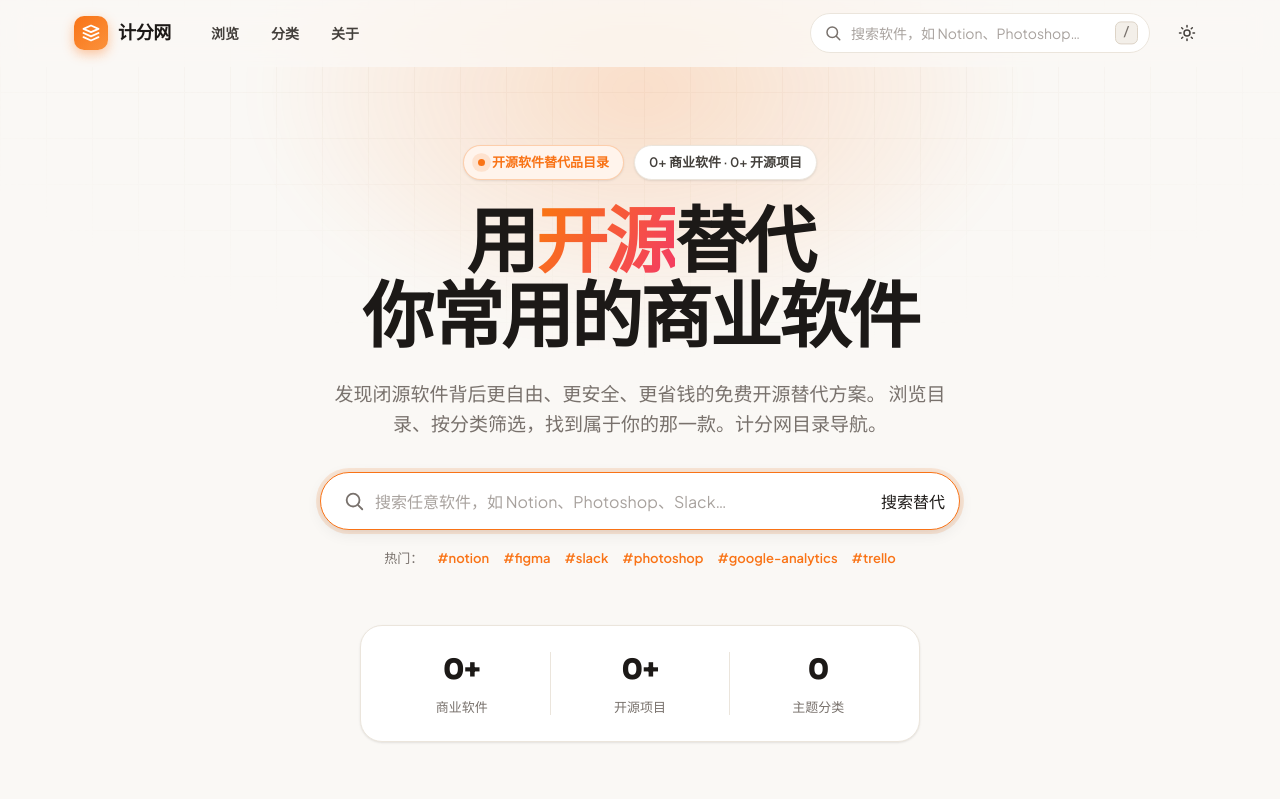
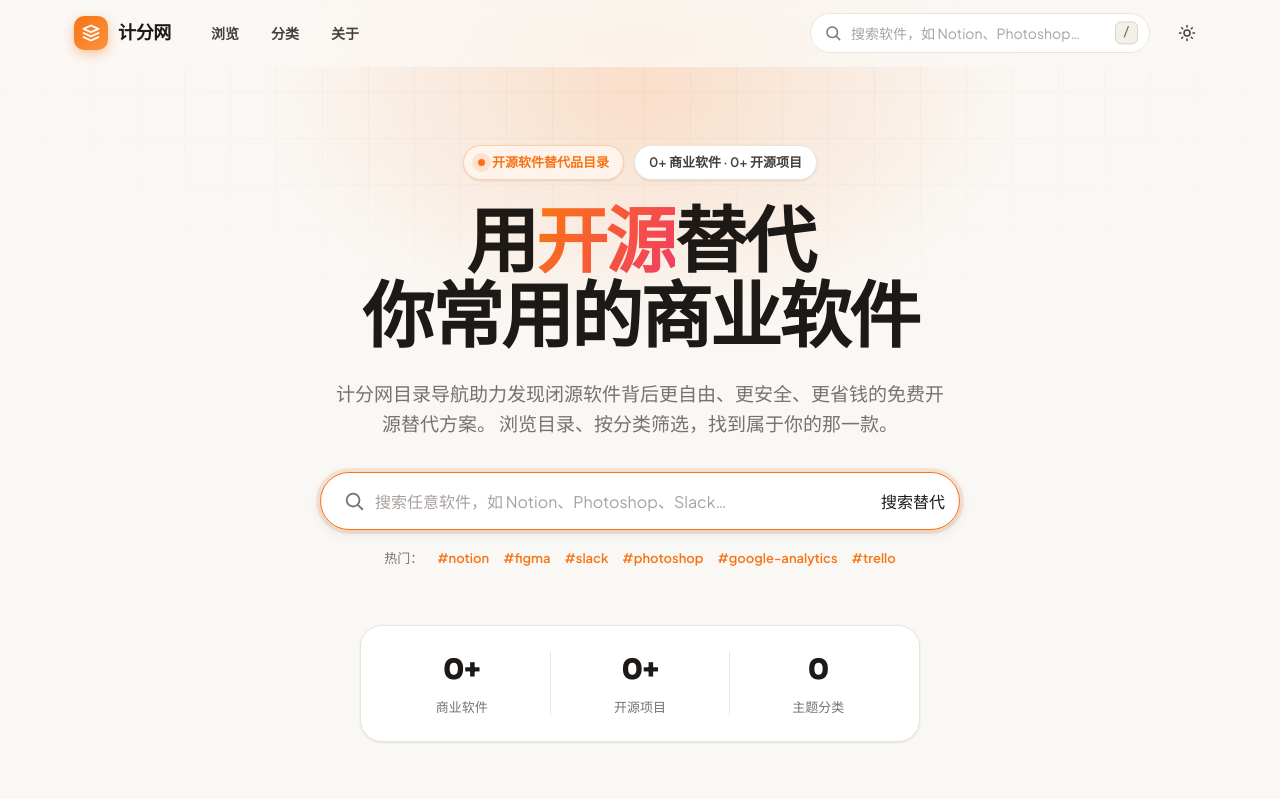
Before and after one commit to smartwill/songzee-opennav, a PHP site: page / in a window 1280 px wide. Shown: the top 799 px of the page. Run offline with PHP 8.4, Linux system fonts and the light colour scheme; data that the repository does not hold is empty; a stand-in replaces the project's code that opens the database connection.

Commit message:
site.name

```diff
--- a/app/views/home.php
+++ b/app/views/home.php
@@ -10,8 +10,8 @@
             你常用的商业软件
         </h1>
         <p class="hero-sub">
-            发现闭源软件背后更自由、更安全、更省钱的免费开源替代方案。
-            浏览目录、按分类筛选，找到属于你的那一款。<?= e(config('site.name')) ?>目录导航。
+            <?= e(config('site.name')) ?>目录导航助力发现闭源软件背后更自由、更安全、更省钱的免费开源替代方案。
+            浏览目录、按分类筛选，找到属于你的那一款。
         </p>
 
         <form class="hero-search" action="<?= url('/search') ?>" method="get">
```
